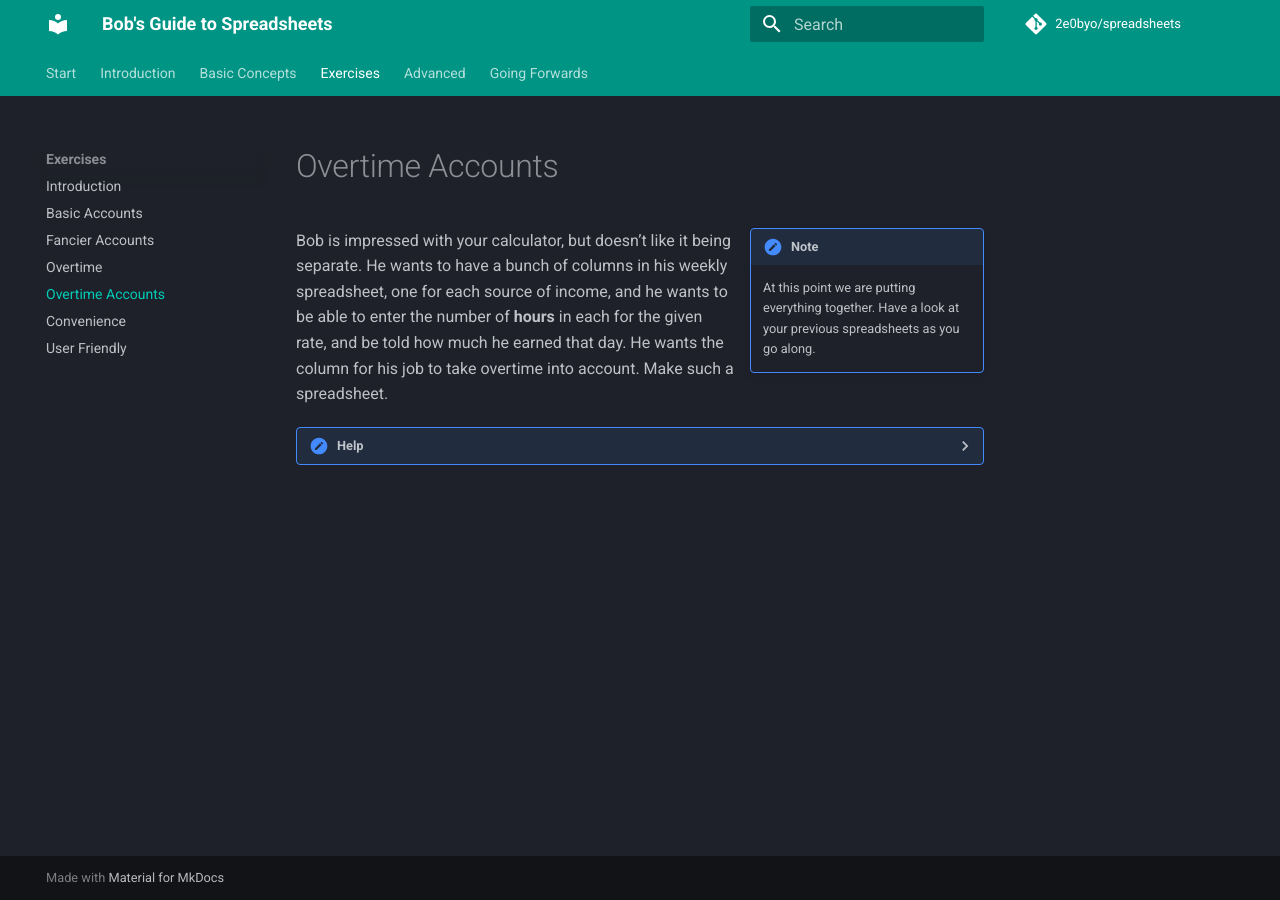
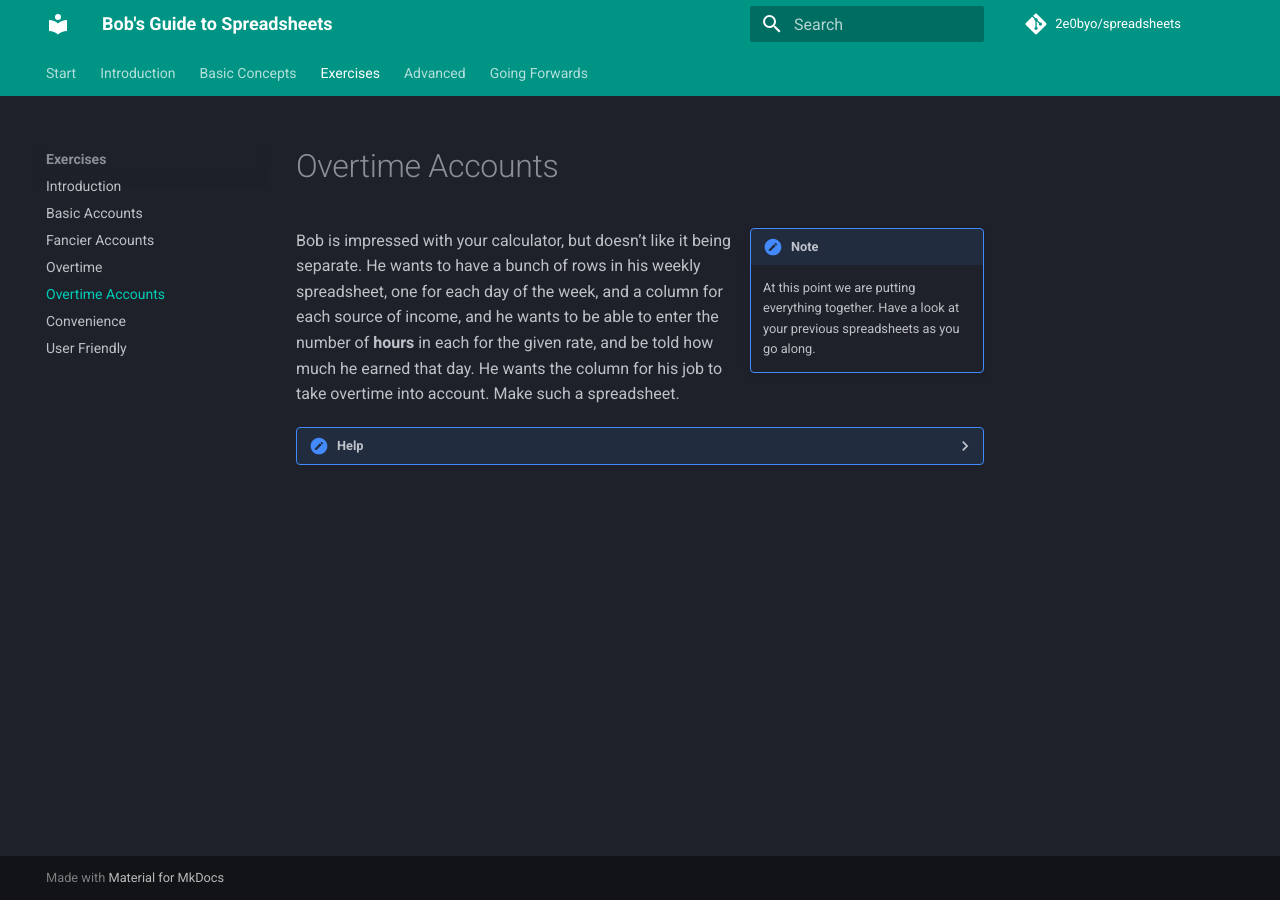
Before and after one commit to 2e0byo/spreadsheets, an MkDocs documentation site: the page built from docs/exercises/overtime-accounts.md, in a window 1280 px wide. Built offline with MkDocs 1.6.1 and Material for MkDocs 9.7.7, drawn with Linux system fonts in a browser that asks for light colours; comment, search, counter and statistics services are not loaded.

Commit message:
clarification in wording

```diff
--- a/docs/exercises/overtime-accounts.md
+++ b/docs/exercises/overtime-accounts.md
@@ -4,7 +4,7 @@
     previous spreadsheets as you go along.
 
 Bob is impressed with your calculator, but doesn't like it being separate.
-He wants to have a bunch of columns in his weekly spreadsheet, one for each
+He wants to have a bunch of rows in his weekly spreadsheet, one for each day of the week, and a column for each
 source of income, and he wants to be able to enter the number of **hours** in
 each for the given rate, and be told how much he earned that day.  He wants
 the column for his job to take overtime into account.  Make such a
```
